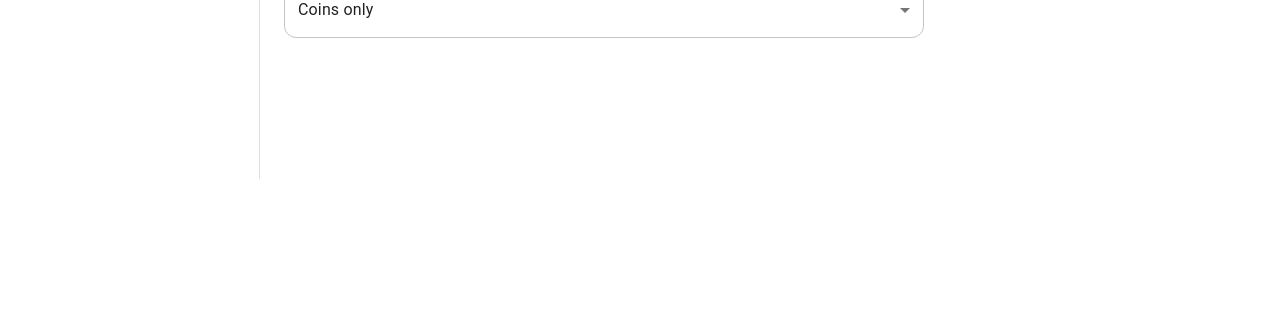
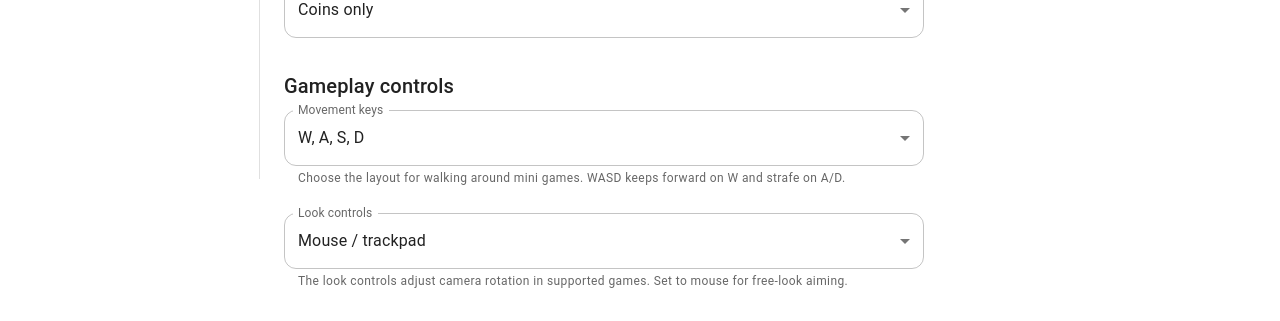
Before and after one commit to dmaher42/kids-chore-tracker, a React (Create React App) app: page /settings in a window 1280 px wide. Shown: the part 621-942 px from the top of the page. Before the commit the page ends 800 px from the top, so only its background shows below. Built offline with nearby package versions, Linux system fonts and the light colour scheme; no server answers; the database is empty.

Commit message:
feat(settings): add configurable movement and look controls

```diff
--- a/src/pages/Settings.jsx
+++ b/src/pages/Settings.jsx
@@ -3,6 +3,7 @@ import {
   Box,
   Divider,
   FormControl,
+  FormHelperText,
   InputLabel,
   List,
   ListItem,
@@ -19,6 +20,8 @@ export default function Settings() {
   const [reminders, setReminders] = useState(false);
   const [resetHour, setResetHour] = useState('07:00');
   const [rewardMode, setRewardMode] = useState('coins');
+  const [movementKeys, setMovementKeys] = useState('wasd');
+  const [lookKeys, setLookKeys] = useState('mouse');
 
   return (
     <Box>
@@ -99,6 +102,42 @@ export default function Settings() {
             <MenuItem value="tickets">Tickets for raffle night</MenuItem>
           </Select>
         </FormControl>
+
+        <Typography variant="h6" sx={{ mt: 4, mb: 1 }}>
+          Gameplay controls
+        </Typography>
+        <FormControl fullWidth sx={{ mb: 3 }}>
+          <InputLabel id="movement-keys-label">Movement keys</InputLabel>
+          <Select
+            labelId="movement-keys-label"
+            value={movementKeys}
+            label="Movement keys"
+            onChange={(event) => setMovementKeys(event.target.value)}
+          >
+            <MenuItem value="wasd">W, A, S, D</MenuItem>
+            <MenuItem value="arrows">Arrow keys</MenuItem>
+            <MenuItem value="touch">On-screen joystick</MenuItem>
+          </Select>
+          <FormHelperText>
+            Choose the layout for walking around mini games. WASD keeps forward on W and strafe on A/D.
+          </FormHelperText>
+        </FormControl>
+        <FormControl fullWidth>
+          <InputLabel id="look-keys-label">Look controls</InputLabel>
+          <Select
+            labelId="look-keys-label"
+            value={lookKeys}
+            label="Look controls"
+            onChange={(event) => setLookKeys(event.target.value)}
+          >
+            <MenuItem value="mouse">Mouse / trackpad</MenuItem>
+            <MenuItem value="arrows">Arrow keys</MenuItem>
+            <MenuItem value="touch">Touch drag</MenuItem>
+          </Select>
+          <FormHelperText>
+            The look controls adjust camera rotation in supported games. Set to mouse for free-look aiming.
+          </FormHelperText>
+        </FormControl>
       </Box>
     </Box>
   );
```
